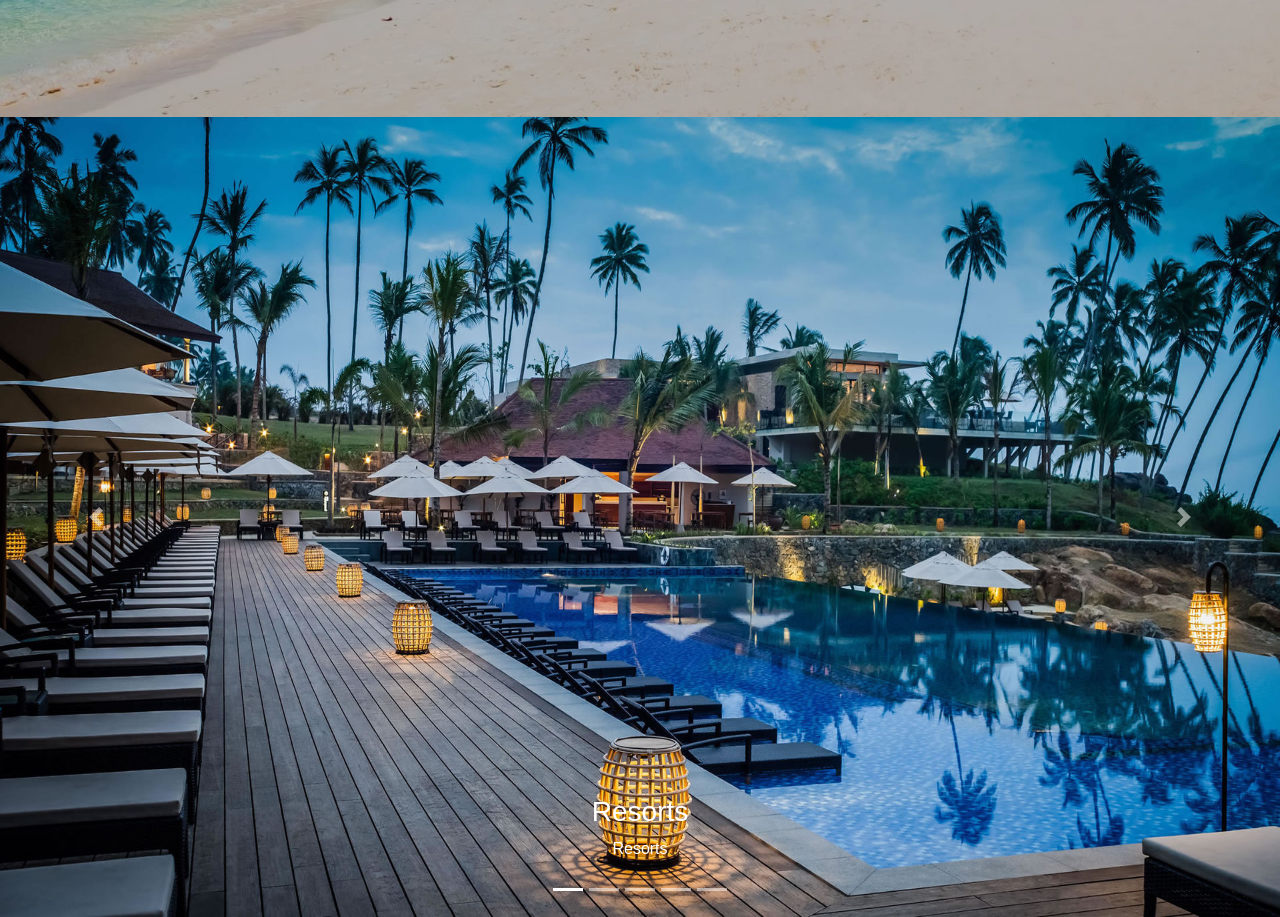
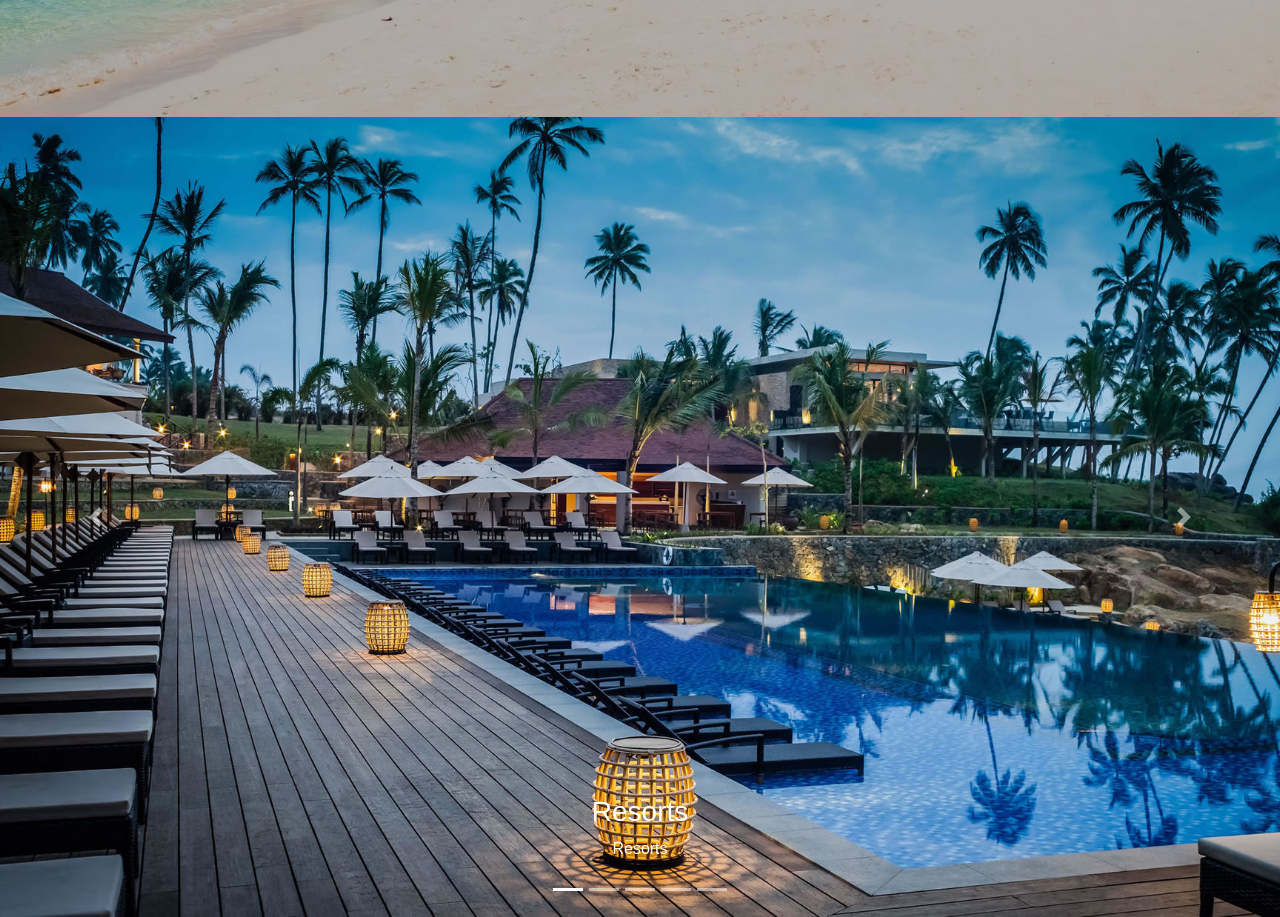
Before and after one commit to markdino/tourism-site, a React (Create React App) app: page / in a window 1280 px wide. Shown: the part 683-1600 px from the top of the page. Built offline with nearby package versions, Linux system fonts and the light colour scheme; the HTML template or start-up script is replaced by a standard one.

Commit message:
fix: carousel img width stretch.

```diff
--- a/src/App.css
+++ b/src/App.css
@@ -36,4 +36,5 @@
 .img-carousel {
   width: 100%;
   height: 100vh;
+  object-fit: cover;
 }
--- a/src/components/Carousel.js
+++ b/src/components/Carousel.js
@@ -13,8 +13,6 @@ import {
 } from "reactstrap";
 
 const items = [
-
-
   {
     src: resort,
     altText: "Slide 1",
```
